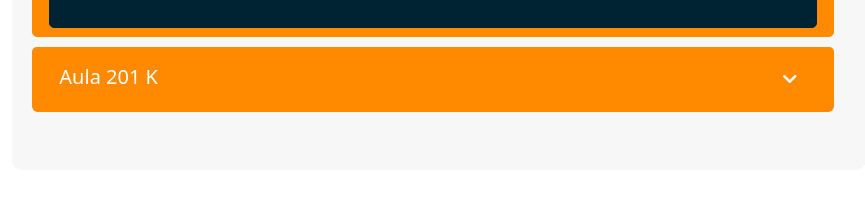
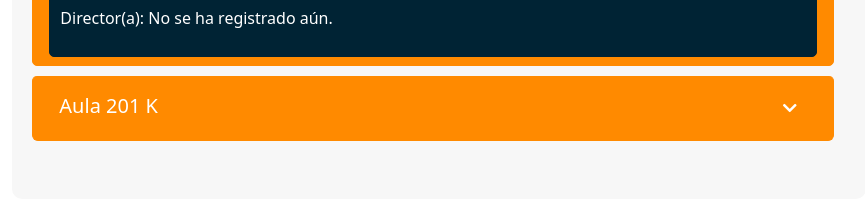
Before and after one commit to alexleon2021/InfoUNEMI, a Django app: page /bloque/1/ in a window 1280 px wide, after a click that opens the changed part. Shown: the part 1420-1639 px from the top of the page, without its empty margins (201-1066 px from the left). Before the commit the page ends 1532 px from the top, so only its background shows below. Run offline with Django 4.2, Linux system fonts and the light colour scheme; data comes from the database, SQL or seed files in the repository; both versions use the stored data as it was after the commit; grey boxes are pictures that could not be loaded.

Commit message:
directore

```diff
--- a/sitios/models.py
+++ b/sitios/models.py
@@ -49,6 +49,7 @@ class Sitio(models.Model):
     gps = models.CharField(max_length=100, blank= True)
     planta = models.ForeignKey('Planta', on_delete=models.CASCADE, default="", blank=False, null=True)
     descripcion = models.TextField('Descripción del Sitio', null=True, blank=True)
+    nombre_director = models.CharField('Nombre del Director', max_length=100, blank=True)
 
     class Meta:
         verbose_name = 'Sitio'
--- a/sitios/templates/bloque.html
+++ b/sitios/templates/bloque.html
@@ -55,12 +55,16 @@
                         <li>{{ sitio.planta }}</li>
                         <li>Horarios:  {{ sitio.horario }}</li>
                         <li>Descripcion:  {{ sitio.descripcion }}</li>
+                        {% if sitio.nombre_director %}
+                            <li>Director(a): {{ sitio.nombre_director }}</li>
+                        {% else %}
+                            <li>Director(a): No se ha registrado aún.</li>
+                        {% endif %}
                         {% if sitio.imagen %}
                           <li>
                             <img class="img-fluid imagen-pequena" src="{{ sitio.imagen.url }}" alt="{{ sitio.nombre }}">
                           </li>
                         {% endif %}
-                        <!-- Agrega otros campos del sitio que desees mostrar en el acordeón -->
                     </ul>
                 </div>
             </div>
```
Also changed, not shown: db.sqlite3, sitios/migrations/0012_sitio_nombre_director.py (added).
